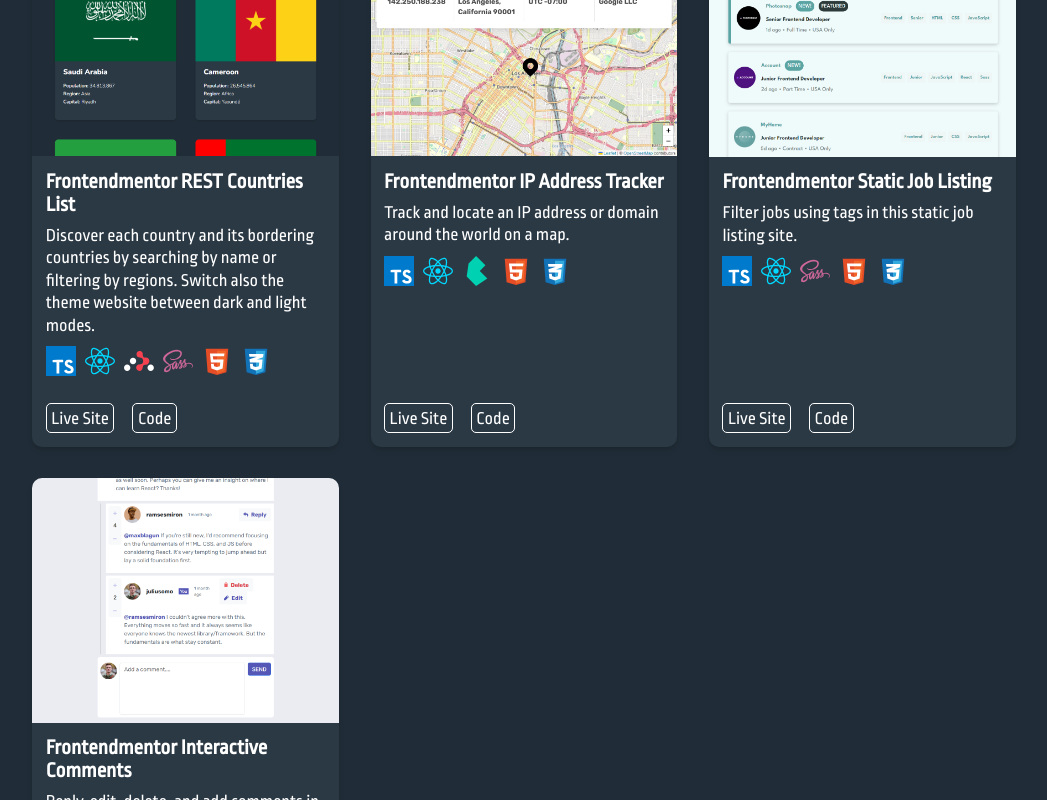
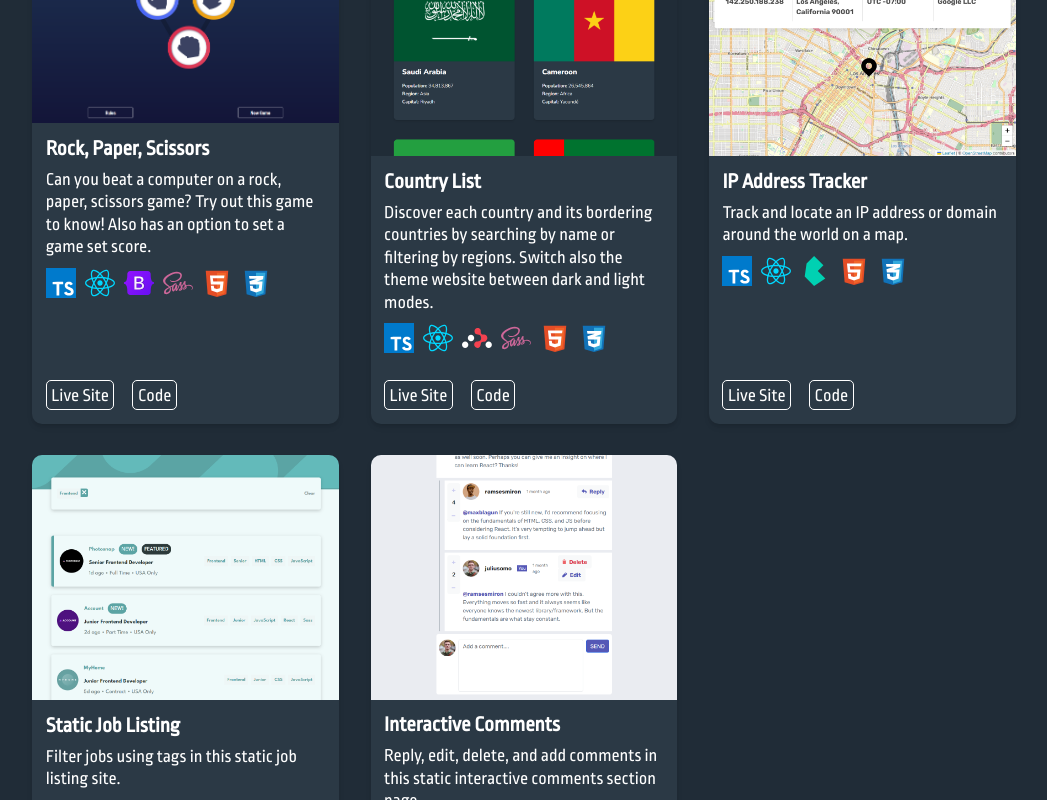
Before and after one commit to mauricevalerio/portfolio, a React (Vite) app: page / in a window 1280 px wide. Shown: the part 1120-1920 px from the top of the page, without its empty margins (116-1163 px from the left). Built offline with nearby package versions, Linux system fonts and the light colour scheme.

Commit message:
Added rock, paper, scissors project

```diff
--- a/src/data.js
+++ b/src/data.js
@@ -57,7 +57,15 @@
         repo: 'https://github.com/mauricevalerio/scrimba-guided-projects/tree/main/m11-tenzies'
     },
     {
-        name: 'Frontendmentor REST Countries List',
+        name: 'Rock, Paper, Scissors',
+        description: 'Can you beat a computer on a rock, paper, scissors game? Try out this game to know! Also has an option to set a game set score.',
+        img: './project-images/rock-paper-scissors.png',
+        technologies: [typescript, react, bootstrap, sass, html, css],
+        link: 'https://r0ck-pap3r-scissors.netlify.app/',
+        repo: 'https://github.com/mauricevalerio/frontendmentor-challenges/tree/main/rock-paper-scissors'
+    },
+    {
+        name: 'Country List',
         description: 'Discover each country and its bordering countries by searching by name or filtering by regions. Switch also the theme website between dark and light modes.',
         img: './project-images/rest-countries.png',
         technologies: [typescript, react, reactrouter, sass, html, css],
@@ -65,7 +73,7 @@
         repo: 'https://github.com/mauricevalerio/frontendmentor-challenges/tree/main/rest-countries-api-with-color-theme-switcher'
     },
     {
-        name: 'Frontendmentor IP Address Tracker',
+        name: 'IP Address Tracker',
         description: 'Track and locate an IP address or domain around the world on a map.',
         img: './project-images/ip-address-tracker.png',
         technologies: [typescript, react, bulma, html, css],
@@ -73,7 +81,7 @@
         repo: 'https://github.com/mauricevalerio/frontendmentor-challenges/tree/main/ip-address-tracker'
     },
     {
-        name: 'Frontendmentor Static Job Listing',
+        name: 'Static Job Listing',
         description: 'Filter jobs using tags in this static job listing site.',
         img: './project-images/static-job-finder.png',
         technologies: [typescript, react, sass, html, css],
@@ -81,7 +89,7 @@
         repo: 'https://github.com/mauricevalerio/frontendmentor-challenges/tree/main/static-job-listings'
     },
     {
-        name: 'Frontendmentor Interactive Comments',
+        name: 'Interactive Comments',
         description: 'Reply, edit, delete, and add comments in this static interactive comments section page.',
         img: './project-images/interactive-comments.png',
         technologies: [typescript, react, bootstrap, html, css],
```
Also changed, not shown: public/project-images/rock-paper-scissors.png (added).
